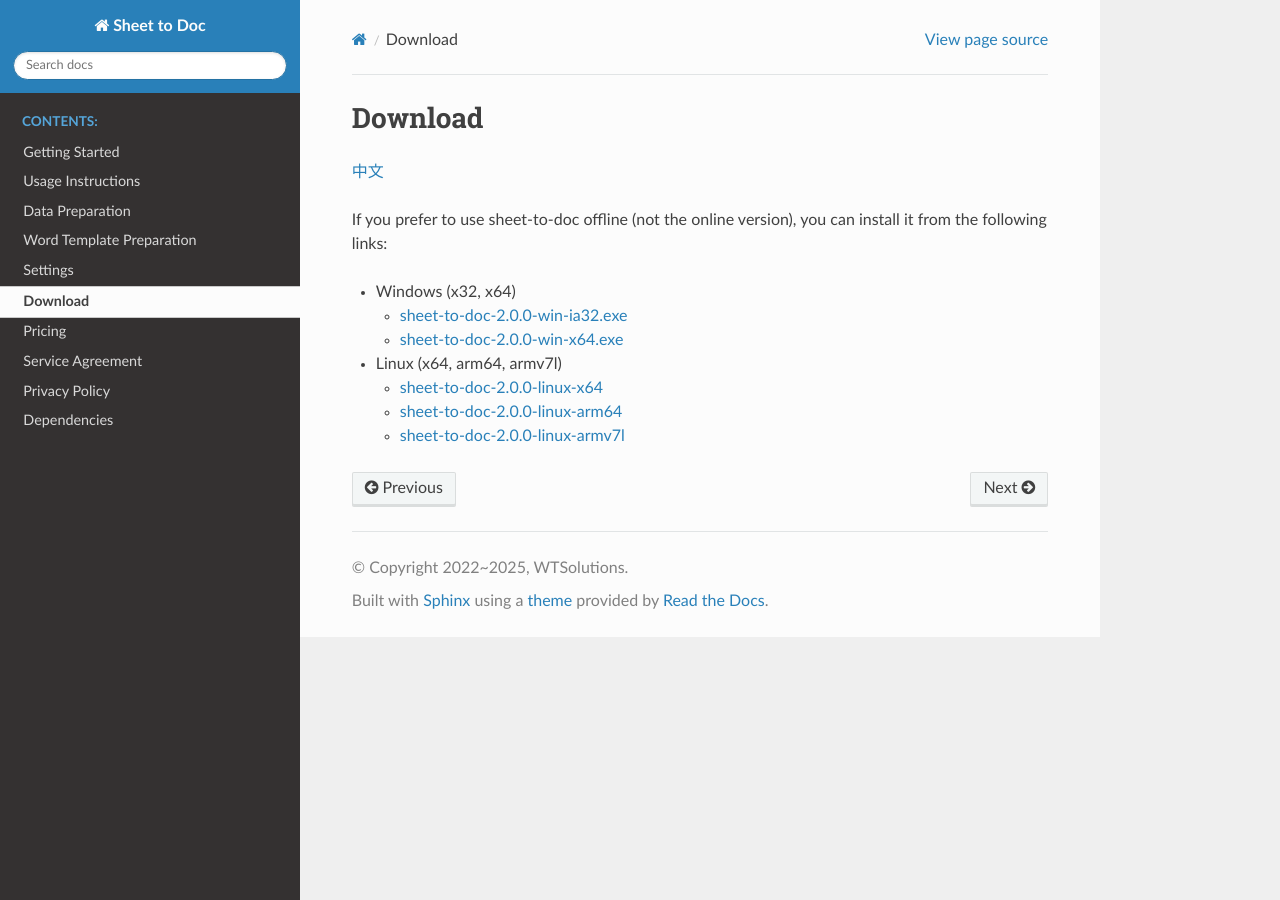
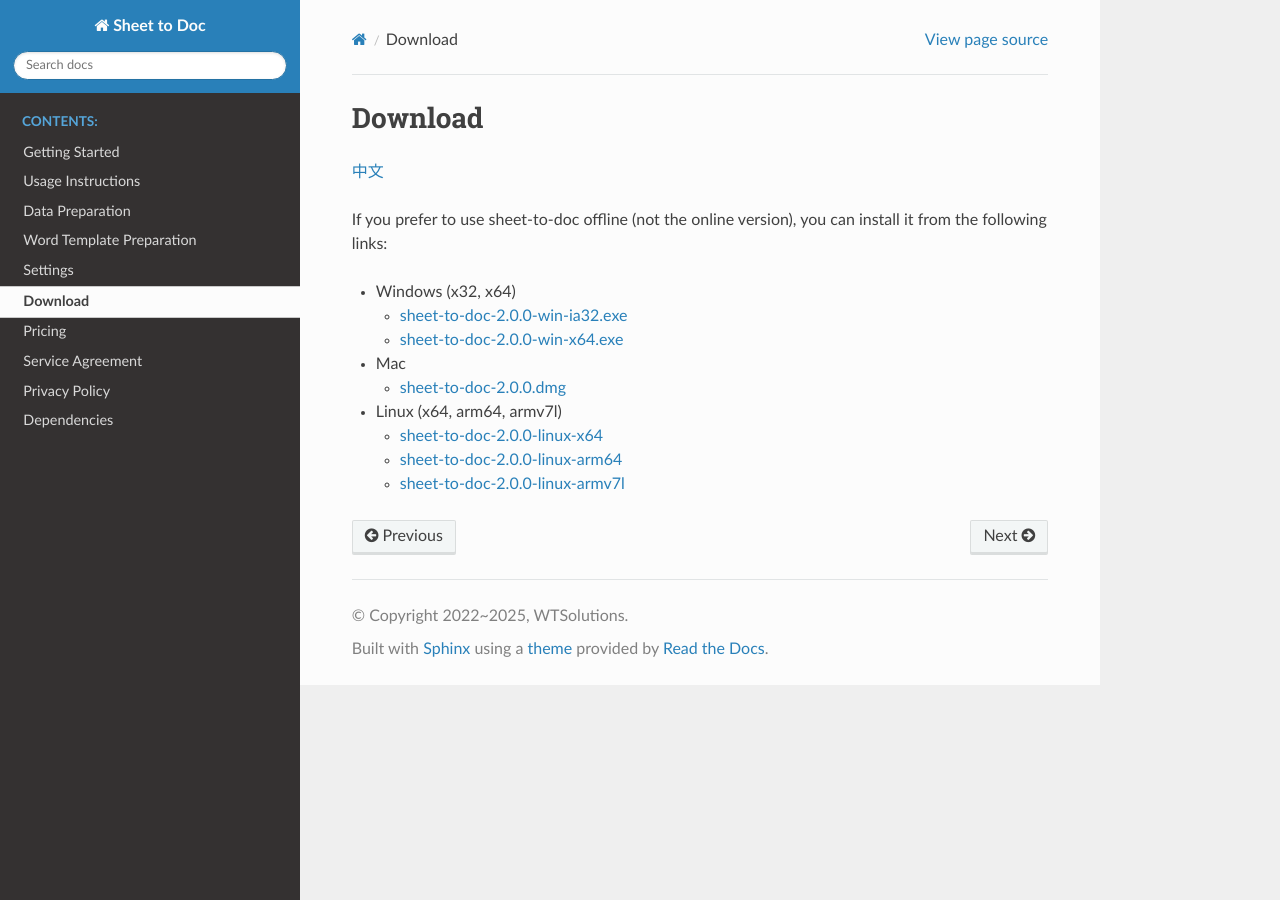
Before and after one commit to he-yang/sheet-to-doc, a Sphinx documentation site: the page built from source/Download.md, in a window 1280 px wide. Built offline with Sphinx 7.4.7 and the Read the Docs theme 3.1.0, drawn with Linux system fonts in a browser that asks for light colours.

Commit message:
update download

```diff
--- a/source/Download.md
+++ b/source/Download.md
@@ -21,6 +21,9 @@
   - [sheet-to-doc-2.0.0-win-ia32.exe](https://r2.wtsolutions.cn/sheet-to-doc-releases/Sheet-to-Doc-2.0.0-win-ia32.exe)
   - [sheet-to-doc-2.0.0-win-x64.exe](https://r2.wtsolutions.cn/sheet-to-doc-releases/Sheet-to-Doc-2.0.0-win-x64.exe)
 
+- Mac
+  - [sheet-to-doc-2.0.0.dmg](https://r2.wtsolutions.cn/sheet-to-doc-releases/Sheet-to-Doc-2.0.0.dmg)
+
 - Linux (x64, arm64, armv7l)
   - [sheet-to-doc-2.0.0-linux-x64](https://r2.wtsolutions.cn/sheet-to-doc-releases/Sheet-to-Doc-2.0.0-linux-x64.AppImage)
   - [sheet-to-doc-2.0.0-linux-arm64](https://r2.wtsolutions.cn/sheet-to-doc-releases/Sheet-to-Doc-2.0.0-linux-arm64.AppImage)
```
